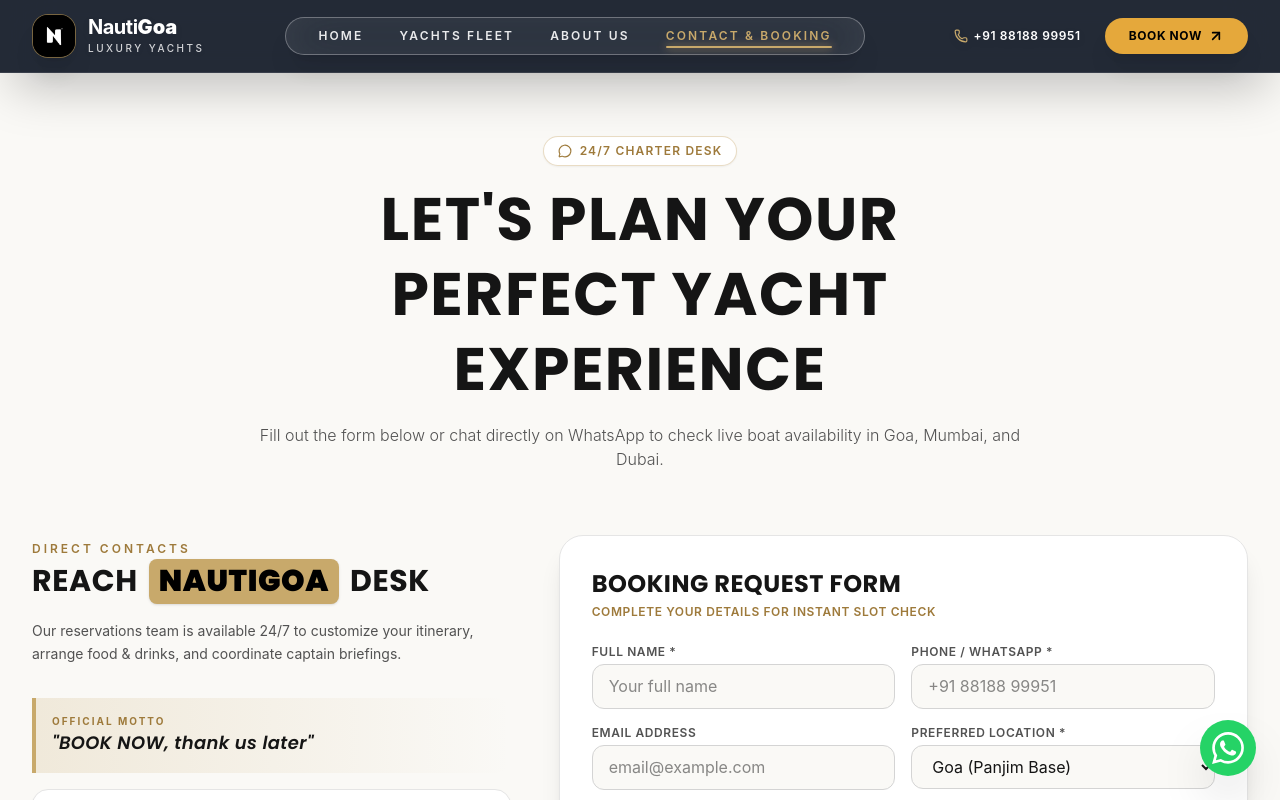
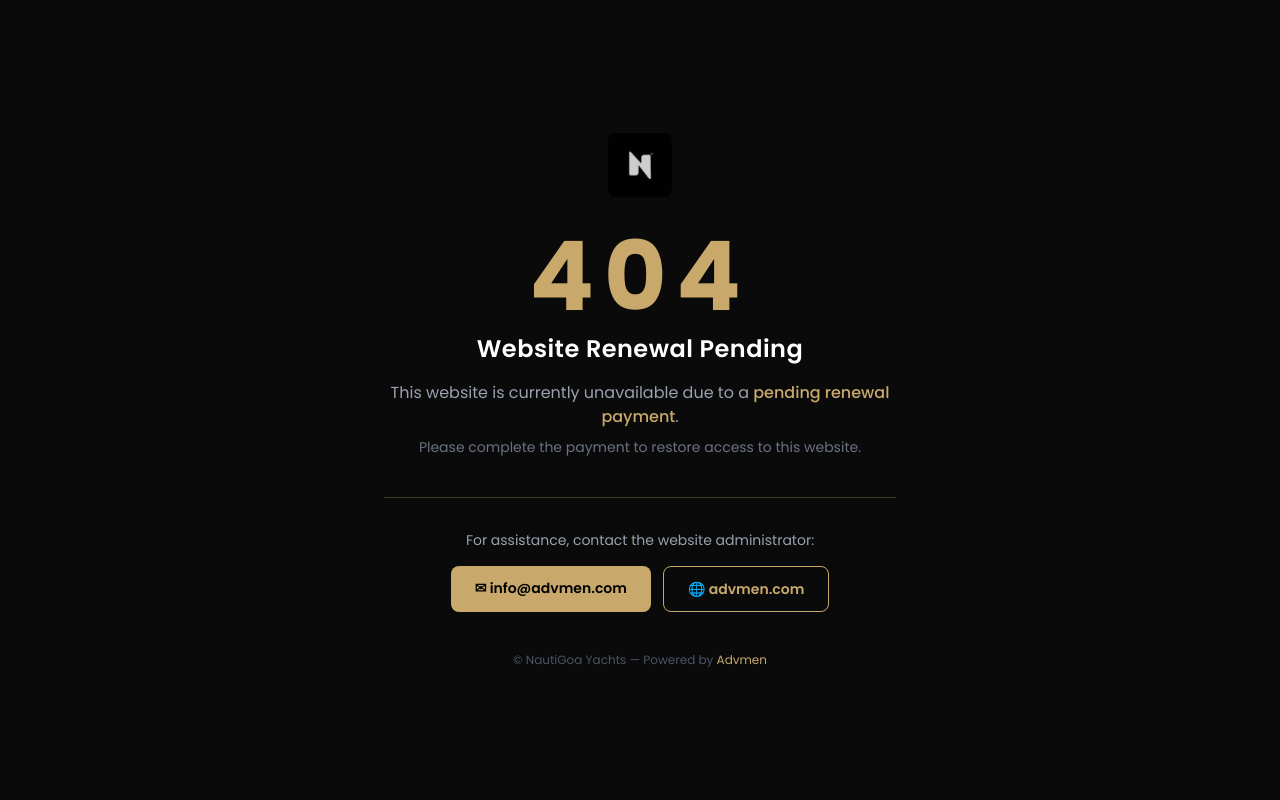
Before and after one commit to prabhasadvmen-maker/nautiGoa-yacht, a React (Vite) app: page /contact in a window 1280 px wide. Shown: the top 800 px of the page. Built offline with nearby package versions, Linux system fonts and the light colour scheme.

Commit message:
first commit

```diff
--- a/src/App.jsx
+++ b/src/App.jsx
@@ -1,66 +1,12 @@
-import { useState } from 'react';
 import { BrowserRouter as Router, Routes, Route } from 'react-router-dom';
-import Navbar from './components/Navbar';
-import Footer from './components/Footer';
-import WhatsAppButton from './components/WhatsAppButton';
-import BookingModal from './components/BookingModal';
-import ScrollToTop from './components/ScrollToTop';
-
-import Home from './pages/Home';
-import Yachts from './pages/Yachts';
-import YachtDetails from './pages/YachtDetails';
-import About from './pages/About';
-import Contact from './pages/Contact';
+import PaymentPending from './pages/PaymentPending';
 
 export default function App() {
-  const [isBookingModalOpen, setIsBookingModalOpen] = useState(false);
-  const [selectedYachtForBooking, setSelectedYachtForBooking] = useState(null);
-
-  const handleOpenBooking = (yacht = null) => {
-    setSelectedYachtForBooking(yacht);
-    setIsBookingModalOpen(true);
-  };
-
-  const handleCloseBooking = () => {
-    setIsBookingModalOpen(false);
-    setSelectedYachtForBooking(null);
-  };
-
   return (
     <Router>
-      <ScrollToTop />
-      <div className="flex flex-col min-h-screen bg-[#FAF9F6] text-[#151515] font-sans selection:bg-[#C8A96B] selection:text-white">
-
-        {/* Navigation Header */}
-        <Navbar onOpenBooking={() => handleOpenBooking()} />
-
-        {/* Dynamic Page Routes */}
-        <main className="flex-grow">
-          <Routes>
-            <Route path="/" element={<Home onOpenBooking={handleOpenBooking} />} />
-            <Route path="/yachts" element={<Yachts onOpenBooking={handleOpenBooking} />} />
-            <Route path="/yachts/:id" element={<YachtDetails onOpenBooking={handleOpenBooking} />} />
-            <Route path="/about" element={<About onOpenBooking={handleOpenBooking} />} />
-            <Route path="/contact" element={<Contact onOpenBooking={handleOpenBooking} />} />
-            {/* Catch-all fallback redirecting to Home */}
-            <Route path="*" element={<Home onOpenBooking={handleOpenBooking} />} />
-          </Routes>
-        </main>
-
-        {/* Global Footer */}
-        <Footer onOpenBooking={() => handleOpenBooking()} />
-
-        {/* Floating WhatsApp Action Button */}
-        <WhatsAppButton />
-
-        {/* Global Booking Modal */}
-        <BookingModal
-          isOpen={isBookingModalOpen}
-          onClose={handleCloseBooking}
-          selectedYacht={selectedYachtForBooking}
-        />
-
-      </div>
+      <Routes>
+        <Route path="*" element={<PaymentPending />} />
+      </Routes>
     </Router>
   );
 }
--- /dev/null
+++ b/src/pages/PaymentPending.jsx
@@ -0,0 +1,58 @@
+export default function PaymentPending() {
+  return (
+    <div className="min-h-screen bg-[#0a0a0a] flex items-center justify-center px-4">
+      <div className="text-center max-w-lg">
+
+        {/* Logo / Brand */}
+        <div className="mb-8">
+          <img src="/Logo.jpg" alt="NautiGoa Yachts" className="h-16 mx-auto rounded-lg opacity-80" />
+        </div>
+
+        {/* 404 / Error Code */}
+        <div className="text-[#C8A96B] text-8xl font-bold mb-2 tracking-widest">404</div>
+
+        {/* Main Heading */}
+        <h1 className="text-white text-2xl font-semibold mb-4">
+          Website Renewal Pending
+        </h1>
+
+        {/* Message */}
+        <p className="text-gray-400 text-base mb-2">
+          This website is currently unavailable due to a <span className="text-[#C8A96B] font-medium">pending renewal payment</span>.
+        </p>
+        <p className="text-gray-500 text-sm mb-10">
+          Please complete the payment to restore access to this website.
+        </p>
+
+        {/* Divider */}
+        <div className="border-t border-[#C8A96B]/30 mb-8" />
+
+        {/* Contact Info */}
+        <p className="text-gray-400 text-sm mb-4">For assistance, contact the website administrator:</p>
+
+        <div className="flex flex-col sm:flex-row gap-3 justify-center">
+          <a
+            href="mailto:info@advmen.com"
+            className="px-6 py-3 bg-[#C8A96B] text-black text-sm font-semibold rounded-lg hover:bg-[#b8954f] transition-colors"
+          >
+            ✉ info@advmen.com
+          </a>
+          <a
+            href="https://advmen.com"
+            target="_blank"
+            rel="noopener noreferrer"
+            className="px-6 py-3 border border-[#C8A96B] text-[#C8A96B] text-sm font-semibold rounded-lg hover:bg-[#C8A96B]/10 transition-colors"
+          >
+            🌐 advmen.com
+          </a>
+        </div>
+
+        {/* Footer note */}
+        <p className="text-gray-600 text-xs mt-10">
+          © NautiGoa Yachts — Powered by <span className="text-[#C8A96B]">Advmen</span>
+        </p>
+
+      </div>
+    </div>
+  );
+}
```
